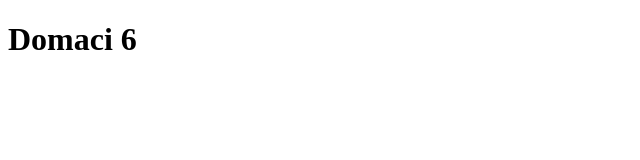
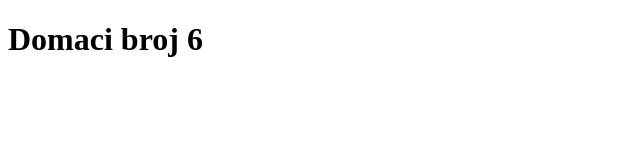
Before and after one commit to andjelandreski/projekti, a plain HTML site: page D_6_p8bt63/index.html in a window 1280 px wide. Shown: the whole page, without its empty margins (0-640 px from the left). Drawn offline with Linux system fonts and the light colour scheme.

Commit message:
Domaci broj 6 (ispravljeno ime foldera)

```diff
--- a/D_6_p8bt63/index.html
+++ b/D_6_p8bt63/index.html
@@ -6,7 +6,7 @@
     <title>Domaci broj 6</title>
 </head>
 <body>
-    <h1>Domaci 6</h1>
+    <h1>Domaci broj 6</h1>
     <script src="script.js"></script>
 </body>
 </html>
--- a/D_6_p8bt63/script.js
+++ b/D_6_p8bt63/script.js
@@ -1,4 +1,4 @@
-//Zadatak 1
+//Zadatak broj 1
 let suma = 1000;
 let autobuskaKarta = 1000 / 5;
 let namestaj = 1000 / 3;
@@ -6,7 +6,7 @@ let ostatakNovca = suma - (autobuskaKarta + namestaj);
 
 console.log("Za preostali boravak ostalo je: " + ostatakNovca);
 
-//Zadatak 2
+//Zadatak broj 2
 let knjiga = 40;
 let prviDan = 4;
 let drugiDan = prviDan + 2;
@@ -14,7 +14,7 @@ let drugiDan = prviDan + 2;
 let preostalaPoglavlja = knjiga - (prviDan + drugiDan);
 console.log("Do kraja knjige ostalo je jos " +preostalaPoglavlja +" poglavlja.");
 
-//Zadatak 3
+//Zadatak broj 3
 let pera = 1500;
 let mika = 2000;
 let kusur = 1100;
```
